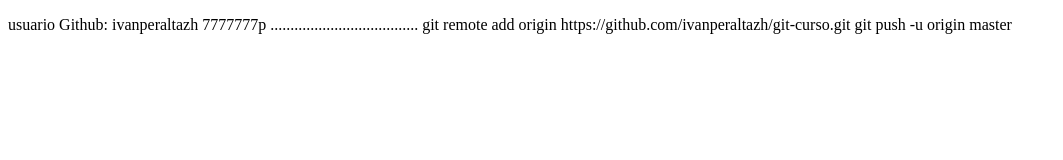
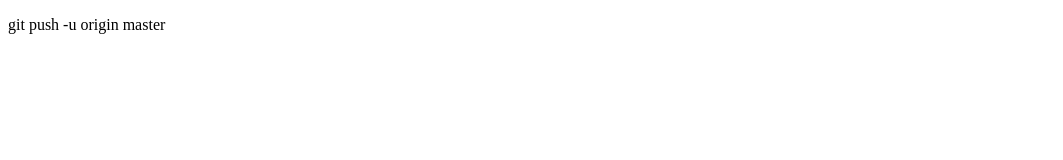
Before and after one commit to ivanperaltazh/git-curso, a plain HTML site: page index.html in a window 1280 px wide. Shown: the whole page, without its empty margins (0-1063 px from the left). Drawn offline with Linux system fonts and the light colour scheme.

Commit message:
Update index.html

```diff
--- a/index.html
+++ b/index.html
@@ -8,11 +8,7 @@
 </head>
 <body>
     <p>
-usuario Github:
-        ivanperaltazh
-        7777777p
-        .....................................
-        git remote add origin https://github.com/ivanperaltazh/git-curso.git
+
         git push -u origin master
     </p>
 </body>
```
